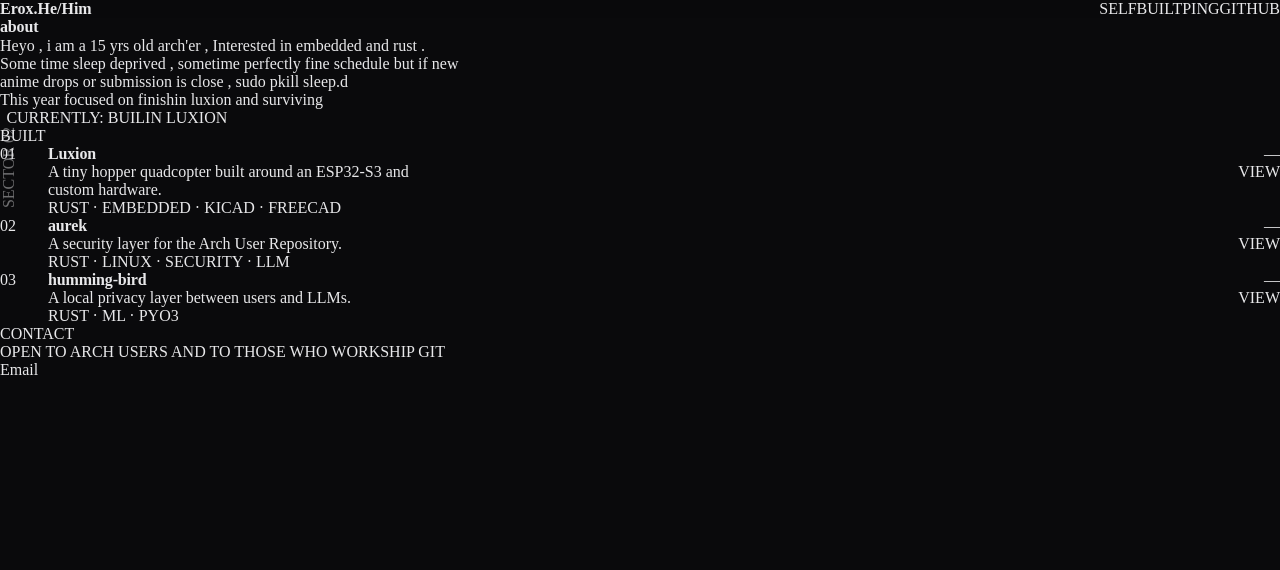
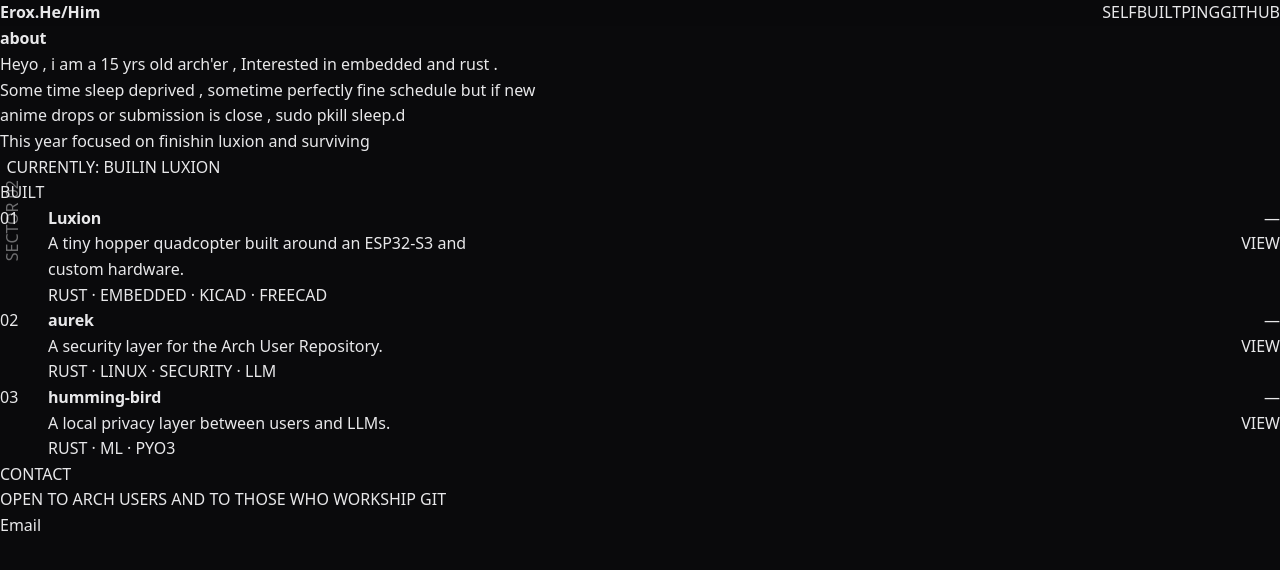
Before and after one commit to Erox-02/portfolio, a React (Vite) app: page / in a window 1280 px wide. Shown: the top 570 px of the page. Built offline with nearby package versions, Linux system fonts and the light colour scheme.

Commit message:
min'd the html body -css portion

```diff
--- a/src/styles/global.css
+++ b/src/styles/global.css
@@ -10,30 +10,16 @@
   --mono: "JetBrains Mono", ui-monospace, Menlo, monospace;
 }
 
-*,
-*::before,
-*::after {
-  box-sizing: border-box;
-}
+*, *::before, *::after { box-sizing: border-box; }
+* { margin: 0; }
 
-* {
-  margin: 0;
-}
-
-html {
-  color-scheme: dark;
-  -webkit-text-size-adjust: 100%;
-}
+html { color-scheme: dark; }
 
 body {
   background: var(--bg);
   color: var(--fg);
-  font-family: var(--font-sans);
-  font-size: var(--fs-base);
-  line-height: var(--lh-base);
+  font: 1rem/1.6 ui-sans-serif, system-ui, sans-serif;
   -webkit-font-smoothing: antialiased;
-  -moz-osx-font-smoothing: grayscale;
-  text-rendering: optimizeLegibility;
 }
 
 img,
```
